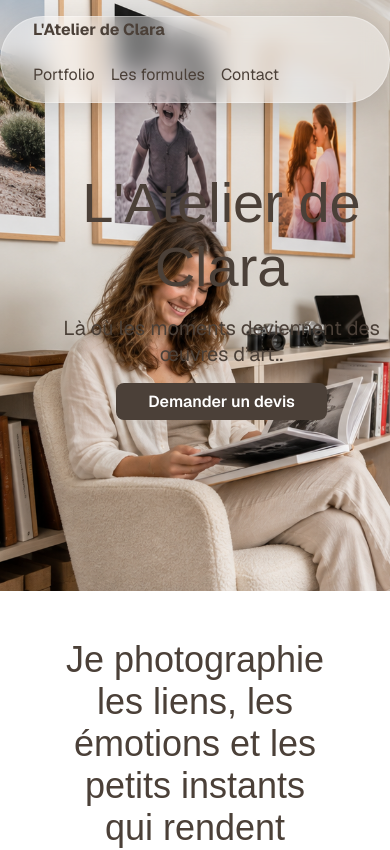
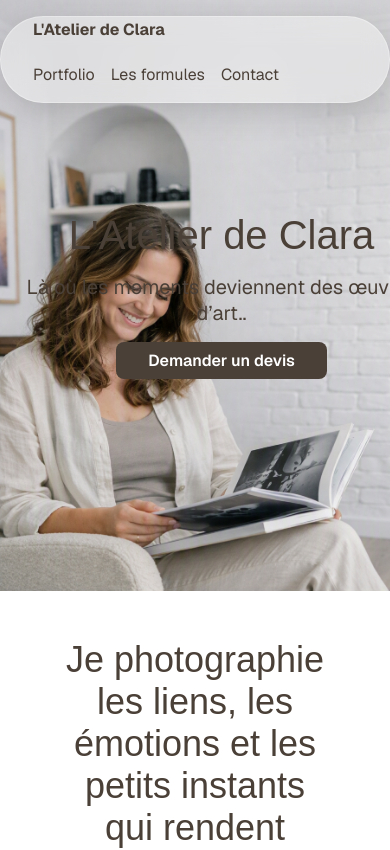
Before and after one commit to jorge-santoss/landingpage-clara, a Next.js app: page / in a window 390 px wide. Shown: the top 850 px of the page. Built offline with nearby package versions, Linux system fonts and the light colour scheme; a web font is replaced by a local one.

Commit message:
feat: update hero images and enhance solution item details with inclusions

```diff
--- a/components/Hero/Hero.module.css
+++ b/components/Hero/Hero.module.css
@@ -8,7 +8,7 @@
 } */
 
 .hero {
-    background: url("/images/clarahero-mobile.png") center/cover no-repeat;
+    background: url("/images/clara-heromobile.png") center/cover no-repeat;
     min-height: 70vh;
     aspect-ratio: 3/ 4;
     display: flex;
@@ -16,7 +16,7 @@
     align-items: flex-end;
     justify-content: center;
     gap: var(--space-md);
-    padding: var(--space-xl) var(--space-xl);
+    /* padding: var(--space-xl) var(--space-xl); */
 }
 
 .content {
@@ -29,7 +29,7 @@
 }
 
 .title {
-     font-size: clamp(3.5rem, 7vw, 6.5rem);
+     font-size: clamp(2.5rem, 7vw, 6.5rem);
     line-height: 1.15;
     color: var(--color-primary);
     /* letter-spacing: -0.02em; */
@@ -58,7 +58,7 @@
 
 @media (min-width: 48rem) {
     .hero {
-        background: url("/images/clarahero.png") center/cover no-repeat;
+        background: url("/images/clara-heropage.png") center/cover no-repeat;
         aspect-ratio: 16 / 9;
     }
 
--- a/components/Solution/Solution.module.css
+++ b/components/Solution/Solution.module.css
@@ -21,13 +21,12 @@
 }
 
 
-
 .items {
     list-style: none;
     padding-inline-start: 0;
     display: grid;
     gap: var(--space-md);
-    grid-template-columns: repeat(auto-fit, minmax(18rem, 1fr));
+    grid-template-columns: repeat(auto-fit, minmax(30rem, 1fr));
     align-items: stretch;
 }
 
@@ -81,3 +80,24 @@ gap: var(--space-md);
 .itemButton:hover {
     background: var(--color-primary-hover);
 }
+
+.inclus {
+    list-style: none;
+    padding: 0;
+    margin: var(--space-md) 0;
+    text-align: left;
+    color: var(--color-text-muted);
+    font-size: var(--text-base);
+    flex-grow: 1;
+}
+
+.inclus li {
+    padding: var(--space-xs) 0;
+    border-bottom: 1px solid rgba(0, 0, 0, 0.1);
+}
+
+.inclus li::before {
+    content: "✓ ";
+    color: var(--color-primary);
+    font-weight: 600;
+}
--- a/components/Solution/Solution.tsx
+++ b/components/Solution/Solution.tsx
@@ -12,6 +12,11 @@ export default function Solution() {
                     <li className={styles.item} key={item.name}>
                     <h3 className={styles.itemTitle}>{item.name}</h3>
                     <p className={styles.itemDescription}>{item.description}</p>
+                    <ul className={styles.inclus}>
+    {item.inclus.map((item) => (
+        <li key={item}>{item}</li>
+    ))}
+</ul>
                     <p className={styles.itemPrice}>{item.price}</p>
                     < a href="#cta" className={styles.itemButton}>{item.ctaLabel}</a>
                         </li>
--- a/content/site.json
+++ b/content/site.json
@@ -50,32 +50,69 @@
     {
         "name": "PORTRAIT",
         "description": "Une séance individuelle pour créer des portraits naturels qui vous ressemblent.",
+        "inclus": [
+            "1 heure de séance",
+            "1 lieu au choix",
+            "Conseils avant et pendant la séance",
+            "20 photos retouchées en haute définition",
+            "Galerie privée en ligne"
+        ],
         "price": "À partir de 180 €",
-        "ctaLabel": "En savoir plus"
+        "ctaLabel": "Demander un devis"
     },
     {
         "name": "COUPLE",
         "description": "Une séance individuelle pour créer des portraits naturels qui vous ressemblent.",
+        "inclus": [
+            "1h30 de séance",
+            "En extérieur ou sur le lieu de votre choix",
+            "Accompagnement personnalisé",
+            "20 photos retouchées en haute définition",
+            "Galerie privée en ligne"
+        ],
         "price": "À partir de 250 €",
-        "ctaLabel": "En savoir plus"
+        "ctaLabel": "Demander un devis"
     },
     {
         "name": "FAMILLE",
         "description": "Une séance individuelle pour créer des portraits naturels qui vous ressemblent.",
+        "inclus": [
+            "2 heures de séance",
+            "Jusqu'à 6 personnes",
+            "Conseils pour préparer la séance",
+            "20 photos retouchées en haute définition",
+            "Galerie privée en ligne"
+        ],
         "price": "À partir de 320 €",
-        "ctaLabel": "En savoir plus"
+        "ctaLabel": "Demander un devis"
     },
     {
         "name": "ÉVÉNEMENT",
         "description": "Anniversaire, baptême, soirée privée ou événement professionnel : je raconte votre événement au fil des moments importants..",
+         "inclus": [
+            "À partir de 2 heures de présencee",
+            "Photographies prises sur le vif",
+            "Sélection et retouche des images",
+            "Galerie privée en ligne",
+            "Photos en haute définition"
+        ],
         "price": "À partir de 450 €",
-        "ctaLabel": "En savoir plus"
+        "ctaLabel": "Demander un devis"
     },
     {
         "name": "MARIAGE",
         "description": "Une journée inoubliable capturée avec authenticité : des préparatifs aux moments forts, je raconte votre histoire avec des images naturelles, élégantes et pleines d’émotion..",
+        "inclus": [
+            "À partir de 6 heures de présencee",
+            "Reportage complet : préparatifs, cérémonie, couple, invités, détails",
+            "Accompagnement avant le jour J (planning, conseils, repérage)",
+            "Sélection et retouche professionnelle des images",
+            "Galerie privée en ligne",
+            "Photos en haute définition",
+            "Option album disponible"
+        ],
         "price": "À partir de 1 200 €",
-        "ctaLabel": "En savoir plus"
+        "ctaLabel": "Demander un devis"
     }
 ]
   },
--- a/content/site.types.ts
+++ b/content/site.types.ts
@@ -7,6 +7,7 @@ export type Testimonial = {
 export type SolutionItem = {
     name: string;
     description: string;
+    inclus: string[];
     price: string;
     ctaLabel: string;
 };
```
Also changed, not shown: public/images/clara-heromobile.png (added), public/images/clara-heropage.png (added).
